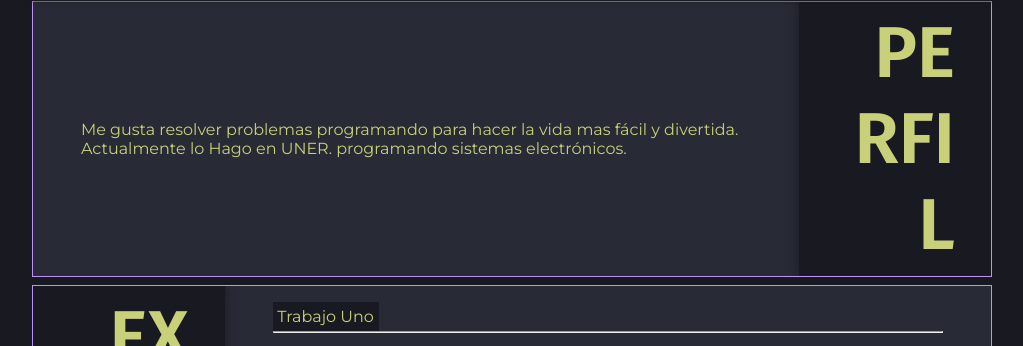
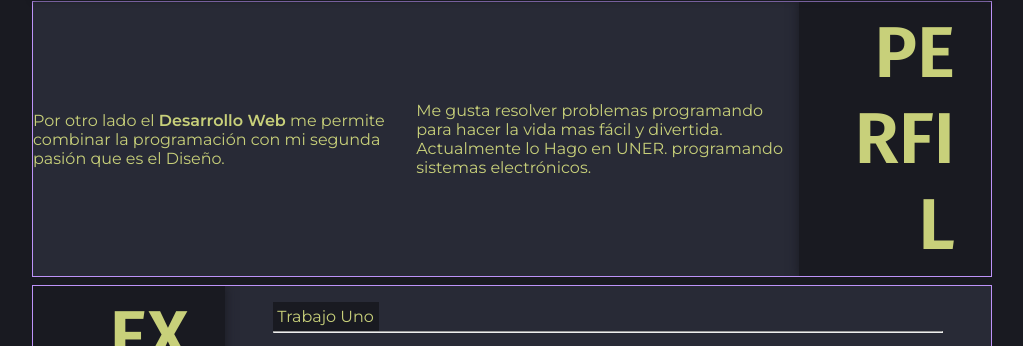
Before and after one commit to EmilioDifferding/cv, a plain HTML site: page index.html in a window 1280 px wide. Shown: the part 388-734 px from the top of the page, without its empty margins (128-1151 px from the left). Drawn offline with Linux system fonts and the light colour scheme.

Commit message:
agrego un parrafo a perfil

```diff
--- a/index.html
+++ b/index.html
@@ -56,6 +56,9 @@
             </header>
             <p class="section__paragraph">
                 Me gusta resolver problemas programando para hacer la vida mas fácil y divertida. Actualmente lo Hago en UNER. programando sistemas electrónicos.
+            </p>
+            <p class="section__paragraph">
+                Por otro lado el <strong>Desarrollo Web</strong> me permite combinar la programación con mi segunda pasión que es el Diseño.
             </p>
         </section>
 
```
